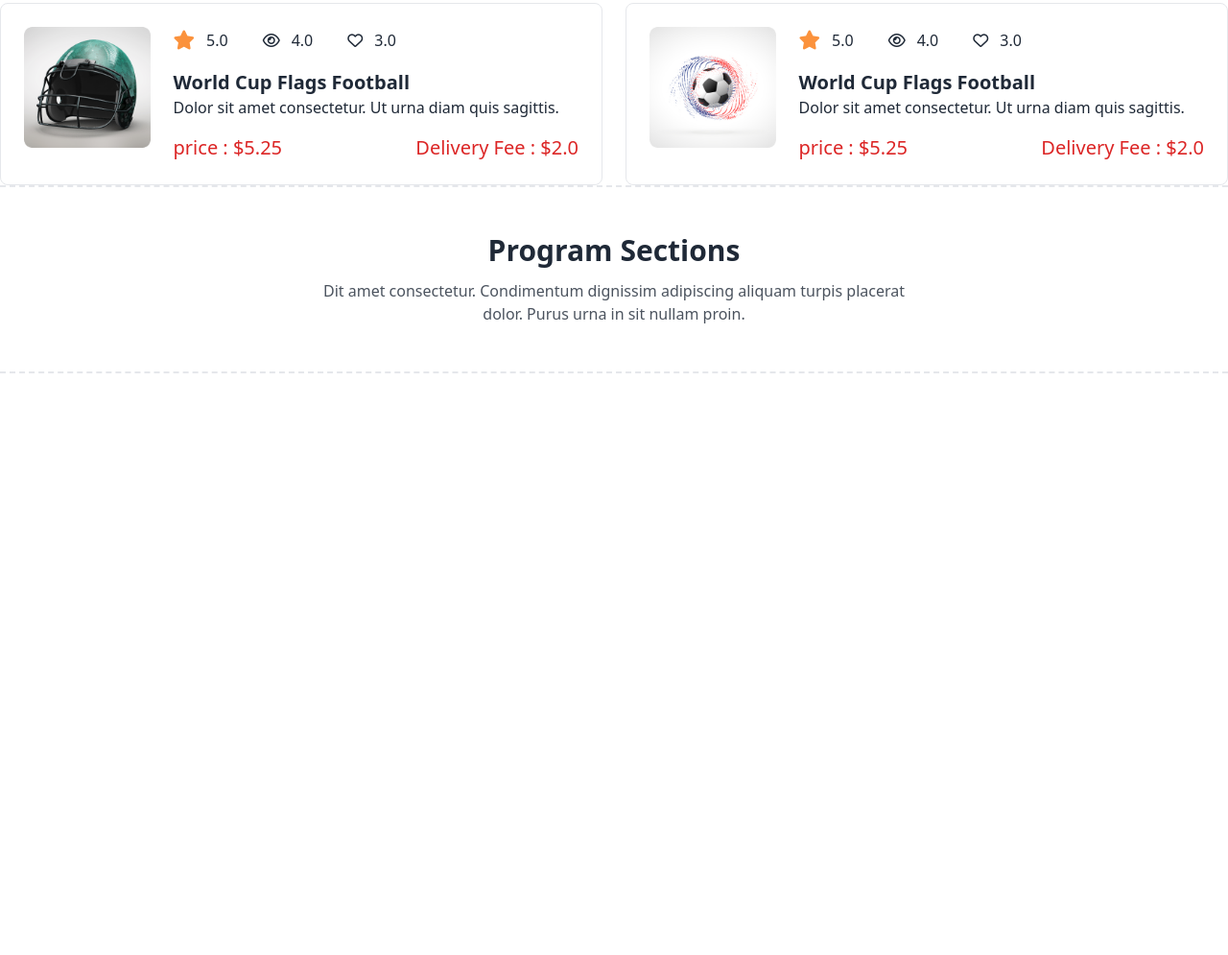
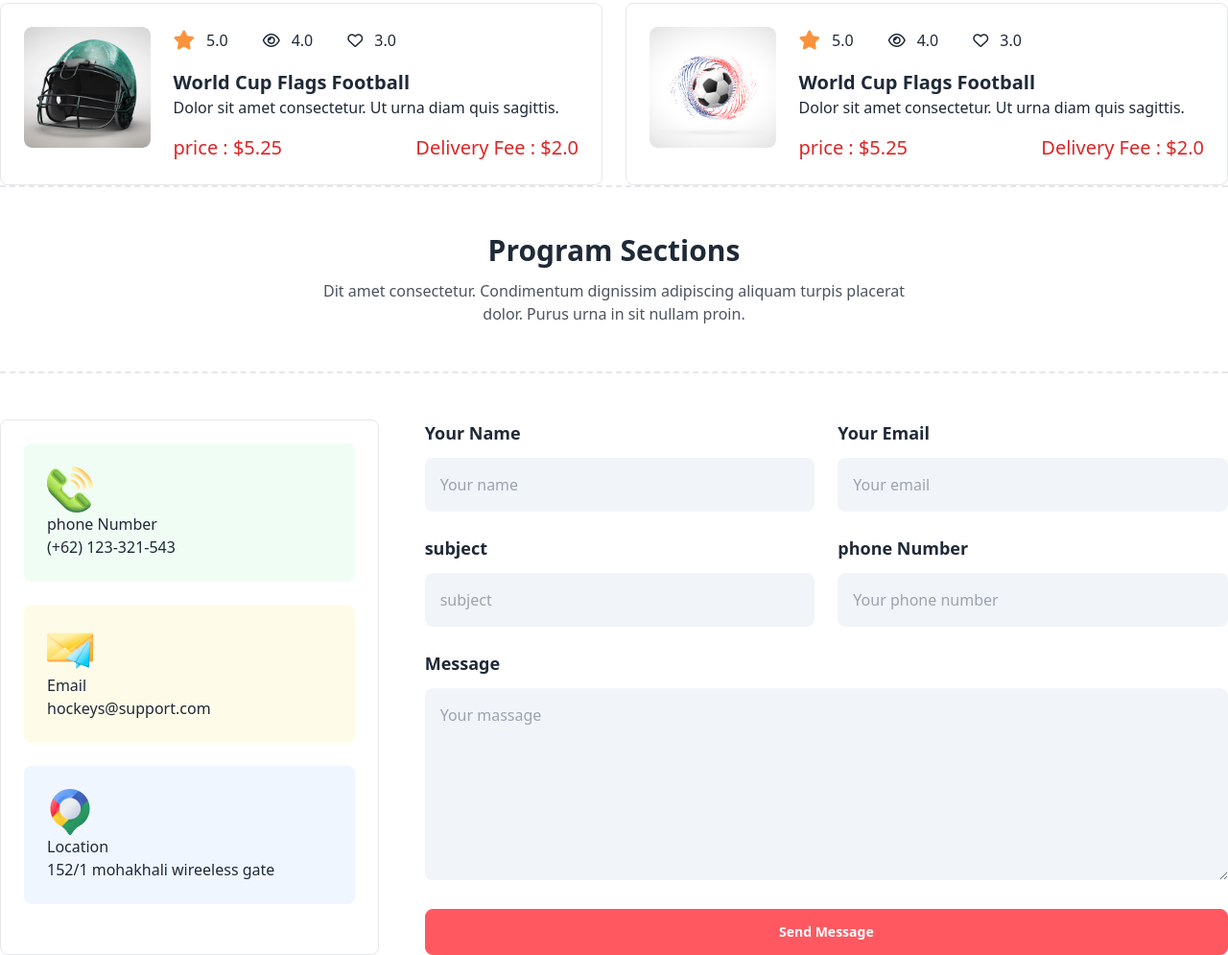
Before and after one commit to salmaakthermim/Hockey-daisy-ui, a plain HTML site: page index.html in a window 1280 px wide. Shown: the part 3419-4414 px from the top of the page at 96% size. Before the commit the page ends 3808 px from the top, so only its background shows below. Drawn offline with nearby package versions, Linux system fonts and the light colour scheme.

Commit message:
contact us section done

```diff
--- a/index.html
+++ b/index.html
@@ -380,6 +380,57 @@
         <h3 class="text-3xl font-bold mb-3">Program Sections</h3>
         <p class="opacity-80 w-1/2">Dit amet consectetur. Condimentum dignissim adipiscing aliquam turpis placerat dolor. Purus urna in sit nullam proin. </p>
       </div>
+
+      <div class="grid grid-cols-1 lg:grid-cols-3 gap-12 mt-12">
+
+       <div class="border rounded-lg p-6 space-y-6">
+        <div class="bg-green-50 p-6 rounded-lg">
+          <img src="Images/phon.png" alt="">
+          <p>phone Number</p>
+          <h6>(+62) 123-321-543</h6>
+         </div>
+        <div class="bg-yellow-50 p-6 rounded-lg">
+          <img src="Images/eamil.png" alt="">
+          <p>Email</p>
+          <h6>hockeys@support.com</h6>
+         </div>
+        <div class="bg-blue-50 p-6 rounded-lg">
+          <img src="Images/locason.png" alt="">
+          <p>Location</p>
+          <h6>152/1 mohakhali wireeless gate</h6>
+         </div>
+       </div>
+        <div class="lg:col-span-2">
+         <div class="grid grid-cols-1 lg:grid-cols-2 gap-6">
+          <div>
+            <label class="text-lg font-bold " for="">Your Name</label>
+            <br>
+            <input class="mt-3 p-4 border-none bg-slate-100 rounded-lg w-full" type="text" placeholder="Your name">
+          </div>
+          <div>
+            <label class="text-lg font-bold " for="">Your Email</label>
+            <br>
+            <input class="mt-3 p-4 border-none bg-slate-100 rounded-lg w-full" type="text" placeholder="Your email">
+          </div>
+          <div>
+            <label class="text-lg font-bold " for=""> subject</label>
+            <br>
+            <input class="mt-3 p-4 border-none bg-slate-100 rounded-lg w-full" type="text" placeholder="subject">
+          </div>
+          <div>
+            <label class="text-lg font-bold " for="">phone Number</label>
+            <br>
+            <input class="mt-3 p-4 border-none bg-slate-100 rounded-lg w-full" type="text" placeholder="Your phone number">
+          </div>
+          <div class="lg:col-span-2">
+            <label class="text-lg font-bold " for="">Message</label>
+            <br>
+           <textarea rows="7" class="lg:col-span-2 mt-3 p-4 border-none bg-slate-100 rounded-lg w-full" type="text" placeholder="Your massage" name="" id="" cols="30" rows="10"></textarea>
+          </div>
+          <button class="btn btn-error text-white lg:col-span-2">Send Message</button>
+         </div>
+        </div>
+      </div>
     </section>
    </main>
    <footer></footer>
```
Also changed, not shown: Images/eamil.png (renamed from Images/Group 1171275318.png), Images/locason.png (renamed from Images/Group 1171275321.png), Images/phon.png (renamed from Images/Group 1171275317.png).
